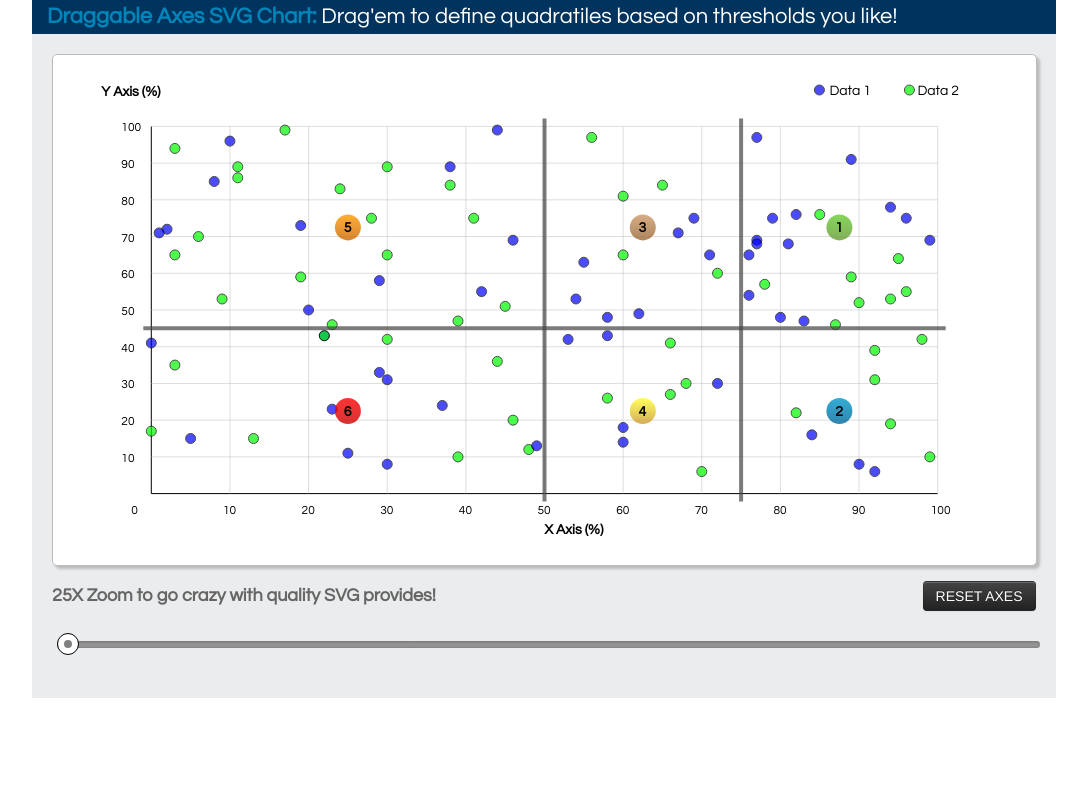
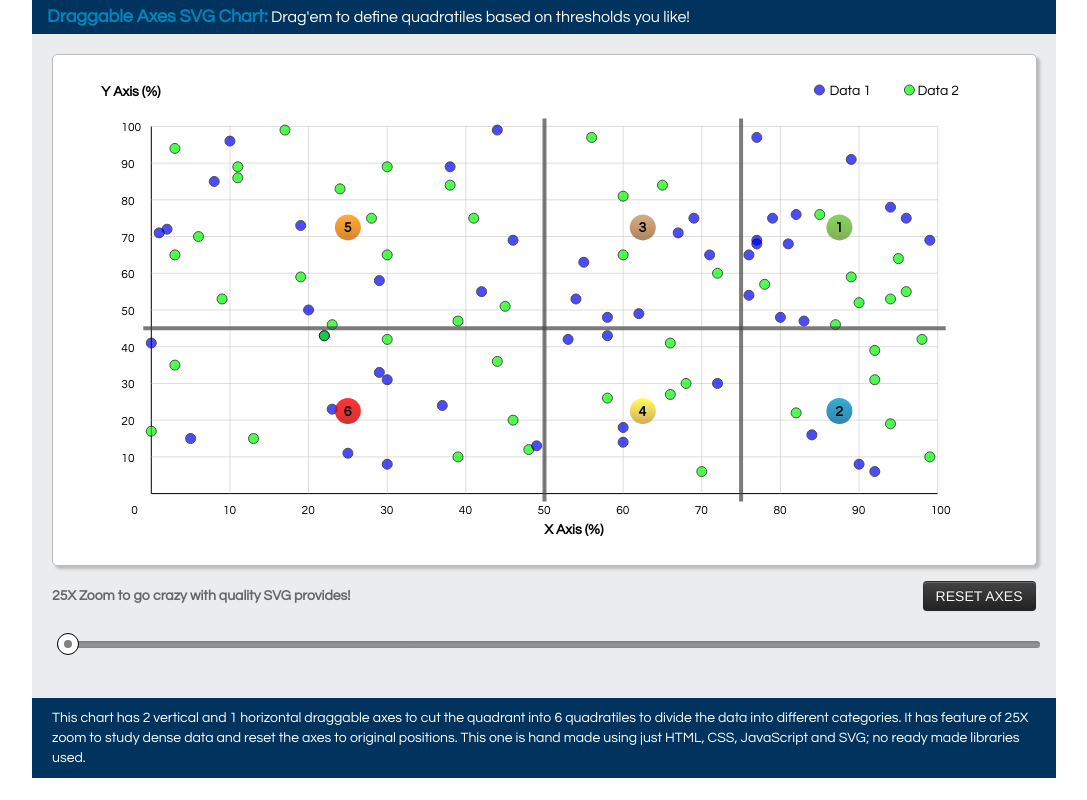
Before and after one commit to pinakinmistry/Viz, a plain HTML site: page DraggableAxes/index.html in a window 1280 px wide. Shown: the whole page, without its empty margins (96-1183 px from the left). Drawn offline with Linux system fonts and the light colour scheme.

Commit message:
Adding description in footer of DraggableAxes

```diff
--- a/DraggableAxes/index.html
+++ b/DraggableAxes/index.html
@@ -61,6 +61,9 @@
               translate="noText"></slider>
           </div>
         </div>
+        <footer>
+          This chart has 2 vertical and 1 horizontal draggable axes to cut the quadrant into 6 quadratiles to divide the data into different categories. It has feature of 25X zoom to study dense data and reset the axes to original positions. This one is hand made using just HTML, CSS, JavaScript and SVG; no ready made libraries used.
+        </footer>
       </div>
     </div>
     </div>
--- a/DraggableAxes/styles/main.css
+++ b/DraggableAxes/styles/main.css
@@ -5,21 +5,18 @@
     outline: 0;
     vertical-align: baseline;
     background: transparent;
-    font-family: 'Century Gothic';
 }
 
 body {
-  font-family: 'Century Gothic';
+  font-family: "Century Gothic", CenturyGothic, Geneva, AppleGothic, sans-serif;
   -webkit-tap-highlight-color: rgba(0,0,0,0);
   color: #666;
-  font-size: 18px;
 }
 
 .wrapper {
   position: relative;
   width: 1024px;
   margin: auto;
-  margin-bottom: 100px;
   overflow: hidden;
   background: #eaecee; /* Old browsers */
 }
@@ -39,7 +36,7 @@ body {
 
 header {
   width: 100%;
-  font-size: 22px;
+  font-size: 16px;
   padding: 7px 15px;
   color: #fff;
   background-color: #00345e;
@@ -47,7 +44,7 @@ header {
 
 header .title {
   color: #0085b9;
-  font-size: 22px;
+  font-size: 18px;
   font-weight: bold;
 }
 
@@ -178,3 +175,10 @@ header .title {
 .quadTileCircle {
   opacity: .8;
 }
+
+footer {
+  padding: 10px 20px;
+  color: #fff;
+  background: #00345e;
+  float: left;
+}
--- a/MeteorShower/css/style.css
+++ b/MeteorShower/css/style.css
@@ -641,6 +641,6 @@ body {
 footer {
     color: #fff;
     position: fixed;
-    bottom: 10px;
+    bottom: 20px;
     padding: 10px 20px;
 }
```
